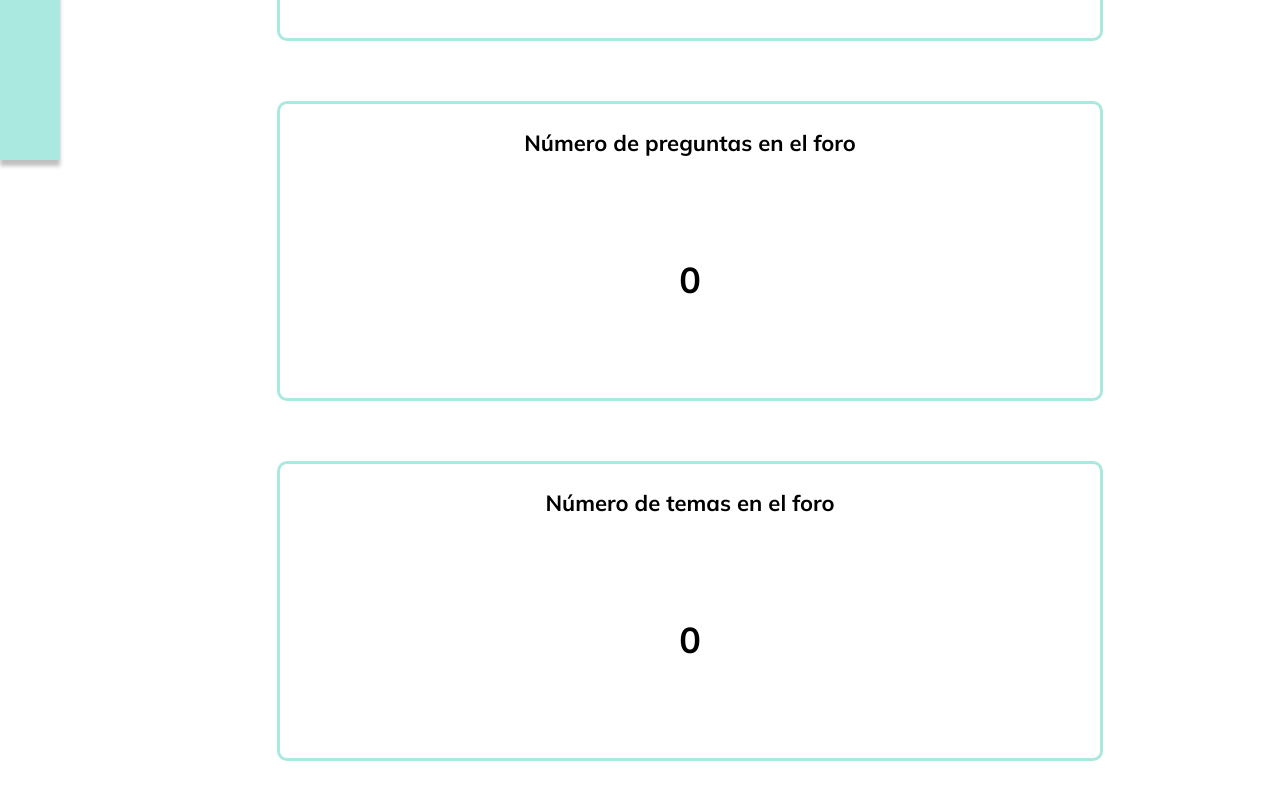
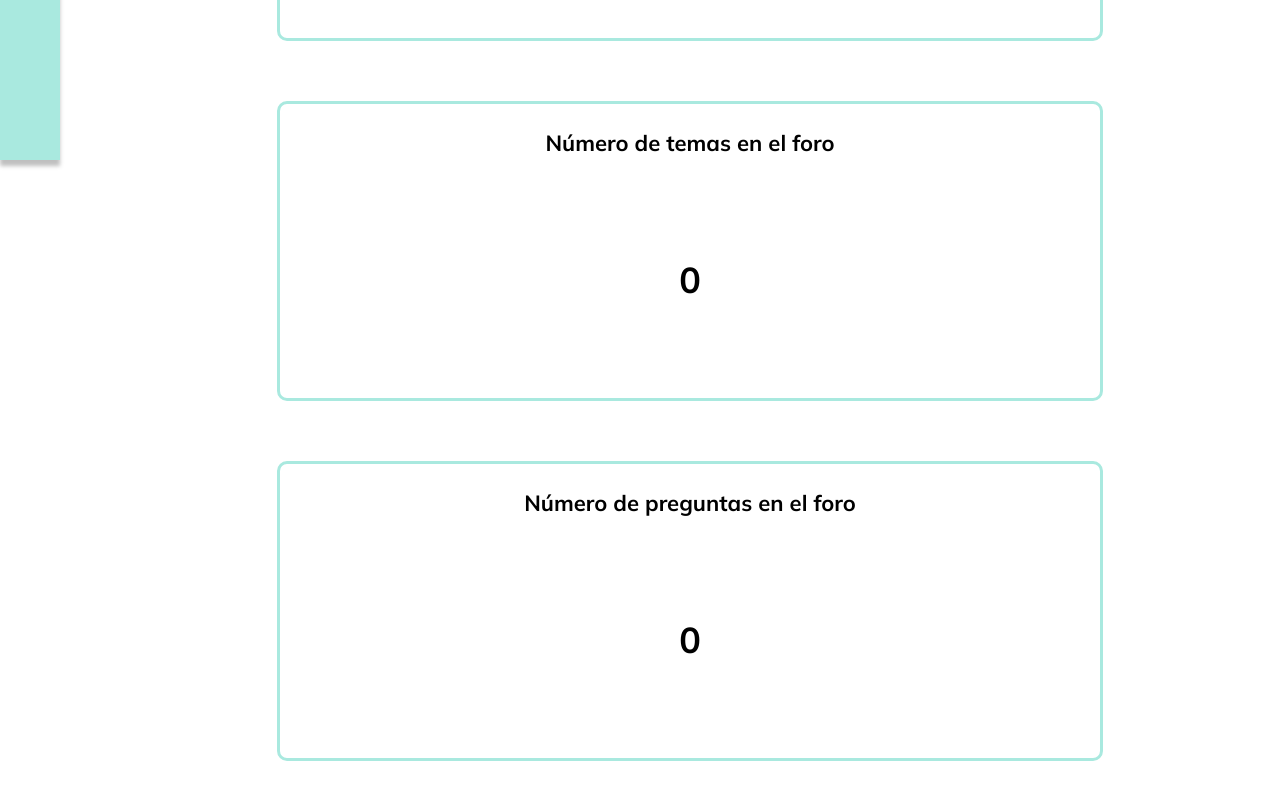
Before and after one commit to juandp1/UniVerse-Frontend, a Next.js app in the folder universe/: page /EstadisticasComunidad in a window 1280 px wide. Shown: the part 640-1440 px from the top of the page. Built offline with nearby package versions, Linux system fonts and the light colour scheme; no server answers.

Commit message:
fix: Posicion de estadisticas por comunidad

```diff
--- a/universe/pages/EstadisticasComunidad.tsx
+++ b/universe/pages/EstadisticasComunidad.tsx
@@ -125,6 +125,16 @@ export default function EstadisticasComunidad() {
 
 						<div className="container">
 							<div className="justify-center items-center">
+								<h3 style={{ marginTop: "15px" }}>Número de temas en el foro</h3>
+
+								<div className="flex justify-center items-center h-60">
+									<h1>{numTopics}</h1>
+								</div>
+							</div>
+						</div>
+
+						<div className="container">
+							<div className="justify-center items-center">
 								<h3 style={{ marginTop: "15px" }}>Número de preguntas en el foro</h3>
 
 								<div className="flex justify-center items-center h-60">
@@ -133,15 +143,7 @@ export default function EstadisticasComunidad() {
 							</div>
 						</div>
 
-						<div className="container">
-							<div className="justify-center items-center">
-								<h3 style={{ marginTop: "15px" }}>Número de temas en el foro</h3>
 
-								<div className="flex justify-center items-center h-60">
-									<h1>{numTopics}</h1>
-								</div>
-							</div>
-						</div>
 					</div>
 				</div>
 			</main>
```
